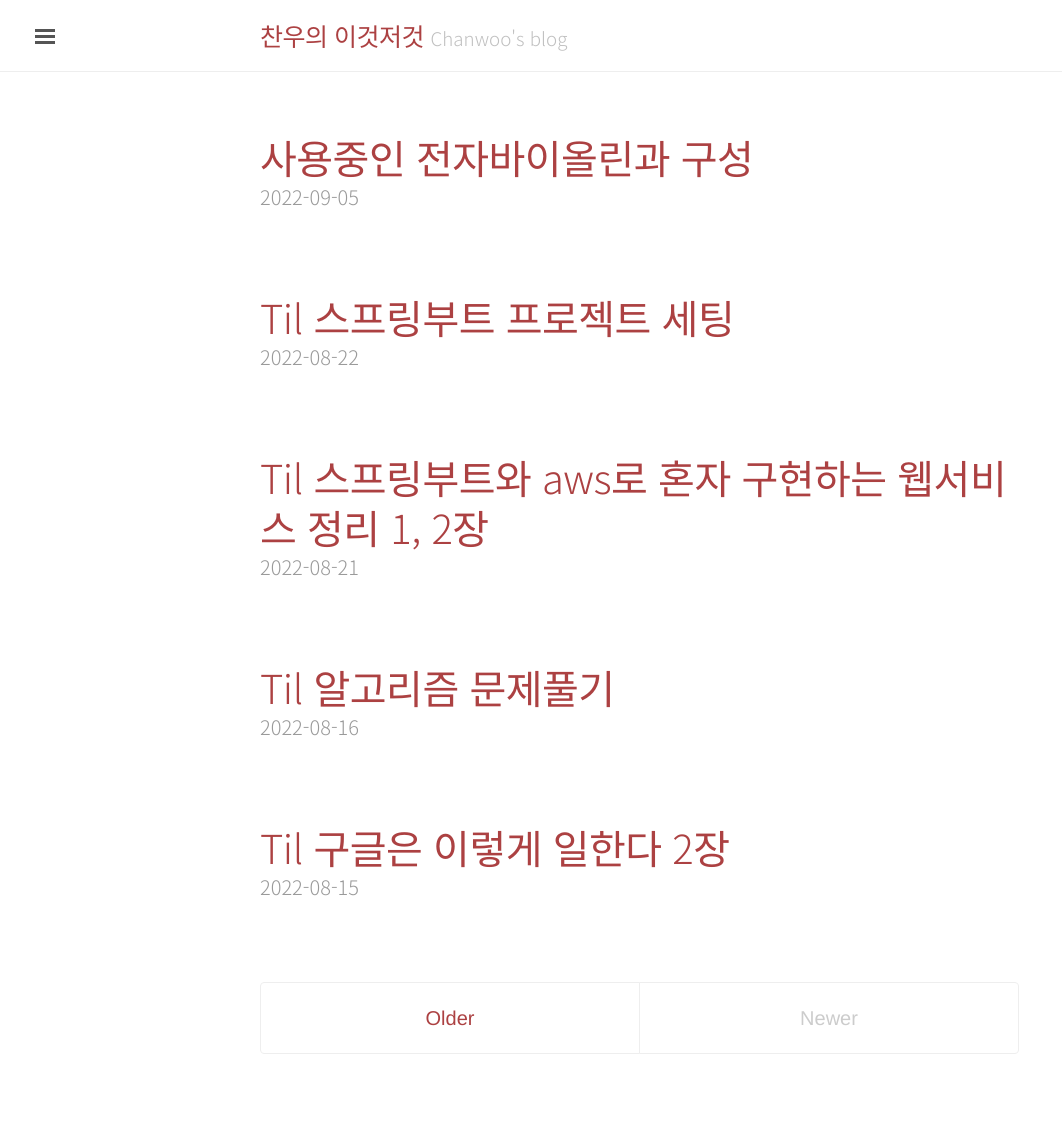
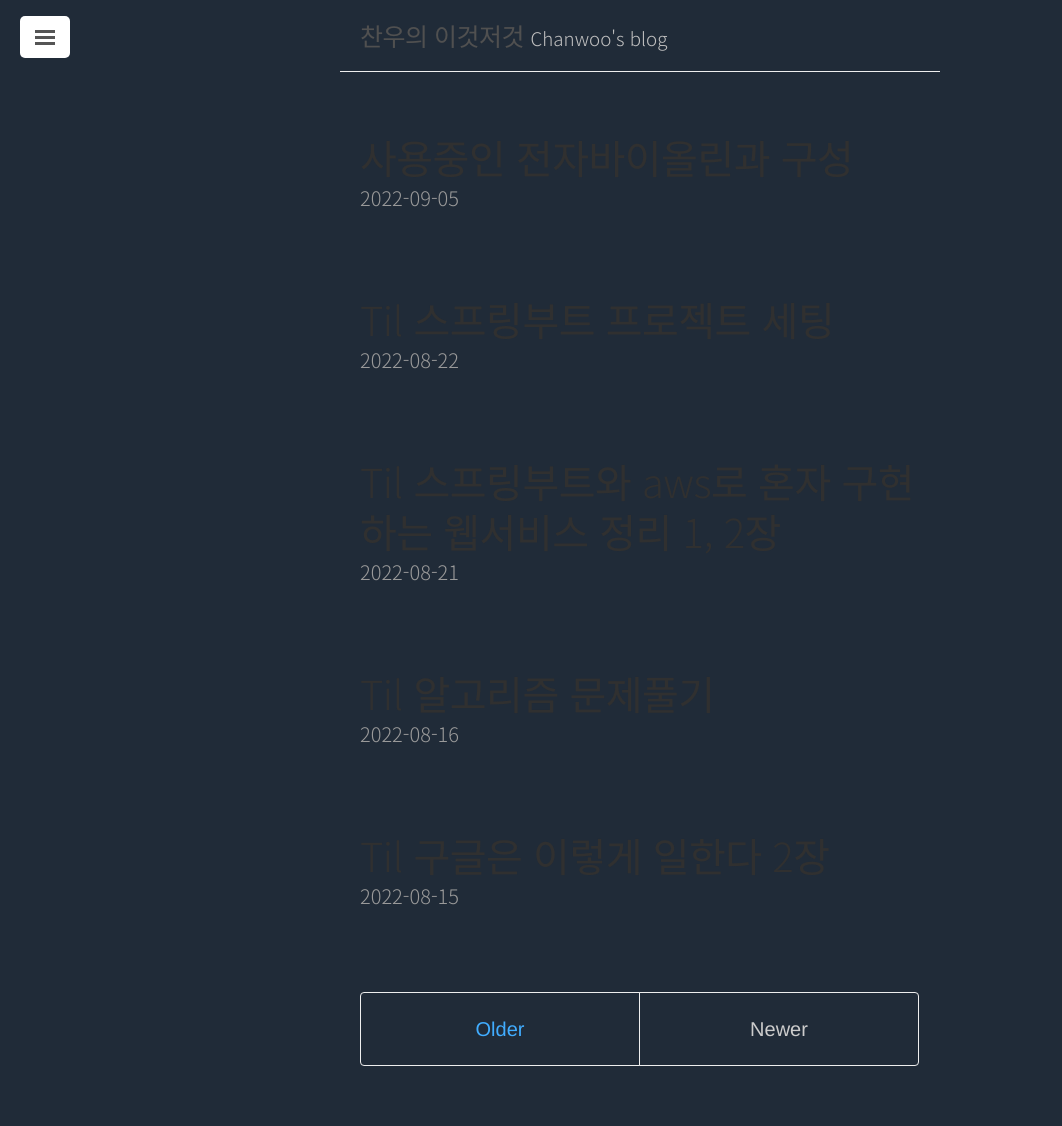
Before and after one commit to chanwooo/chanwooo.github.io, a Jekyll site: the page built from index.html, in a window 1280 px wide. Shown: the whole page, without its empty margins (0-1062 px from the left). Built offline with Jekyll 4.4.1, drawn with Linux system fonts in a browser that asks for light colours; the list of posts is cut into pages by our own code.

Commit message:
for darkmode

```diff
--- a/_layouts/default.html
+++ b/_layouts/default.html
@@ -3,7 +3,7 @@
 
   {% include head.html %}
 
-  <body class="theme-base-08">
+  <body>
 
     {% include sidebar.html %}
 
--- a/public/css/lanyon.css
+++ b/public/css/lanyon.css
@@ -33,6 +33,38 @@
  *
  * Update the foundational and global aspects of the page.
  */
+
+/* for darkmode*/
+body {
+  background: #202b38;
+  line-height: 1.6;
+  max-width: 600px;
+  margin: 0 auto;
+}
+
+h1,
+h2,
+h3 {
+  color: #fff;
+}
+
+p,
+dl {
+  color: #dbdbdb;
+}
+
+a {
+  color: #41adff;
+  text-decoration: none;
+}
+
+code {
+  color: #ffbe85;
+  background: #161f27;
+  border-radius: 6px;
+  padding: 2.5px 5px;
+}
+
 
 /* Prevent scroll on narrow devices */
 html,
```
